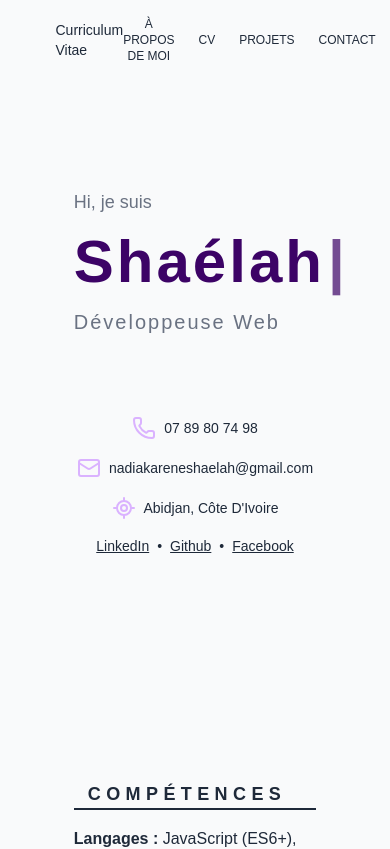
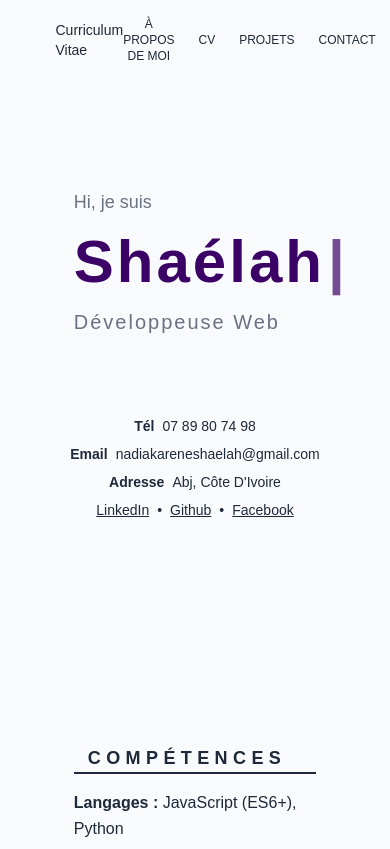
Before and after one commit to shaelahzebato/Dya_Portfolio, a Next.js app: page / in a window 390 px wide. Shown: the top 849 px of the page. Built offline with nearby package versions, Linux system fonts and the light colour scheme.

Commit message:
Gestion du responsive

```diff
--- a/src/app/components/Contact.jsx
+++ b/src/app/components/Contact.jsx
@@ -1,5 +1,5 @@
 import Link from 'next/link'
-import { Phone, Mail, LocateFixed } from "lucide-react";
+import { Phone, Mail, MapIcon } from "lucide-react";
 
 function Contact() {
     return (
@@ -23,7 +23,7 @@ function Contact() {
                 </div>
                 <div className="flex items-center space-x-2">
                     <strong className='max-sm:hidden'>Adresse : </strong>
-                    <strong className='min-sm:hidden'><LocateFixed className="w-6 h-6 text-purple-300" /></strong>
+                    <strong className='min-sm:hidden'><MapIcon className="w-6 h-6 text-purple-300" /></strong>
                     <span>Abidjan, Côte D'Ivoire</span>
                 </div>
                 <div className="flex flex-col space-y-2">
--- a/src/app/components/Introducing.jsx
+++ b/src/app/components/Introducing.jsx
@@ -15,21 +15,18 @@ function Introducing() {
                 </h1>
                 <p className="text-xl text-gray-500 tracking-widest">Développeuse Web</p>
             </div>
-            <div className="mt-20 flex flex-col gap-4">
+            <div className="mt-20 flex flex-col gap-2">
                 <div className="flex items-center space-x-2 text-base max-sm:text-sm max-sm:justify-center">
-                    <strong className='max-sm:hidden'>Tél : </strong>
-                    <strong className='min-sm:hidden'><Phone className="w-6 h-6 text-purple-300" /></strong>
+                    <strong>Tél</strong>
                     <span>07 89 80 74 98</span>
                 </div>
                 <div className="flex items-center space-x-2 text-base max-sm:text-sm max-sm:justify-center">
-                    <strong className='max-sm:hidden'>E-mail : </strong>
-                    <strong className='min-sm:hidden'><Mail className="w-6 h-6 text-purple-300" /></strong>
+                    <strong>Email</strong>
                     <span>nadiakareneshaelah@gmail.com</span>
                 </div>
                 <div className="flex items-center space-x-2 text-base max-sm:text-sm max-sm:justify-center">
-                    <strong className='max-sm:hidden'>Adresse : </strong>
-                    <strong className='min-sm:hidden'><LocateFixed className="w-6 h-6 text-purple-300" /></strong>
-                    <span>Abidjan, Côte D'Ivoire</span>
+                    <strong>Adresse</strong>
+                    <span><span className='max-sm:hidden'>Abidjan</span><span className='min-sm:hidden'>Abj</span>, Côte D'Ivoire</span>
                 </div>
                 <div className="flex items-center space-x-2 text-base max-sm:text-sm max-sm:justify-center">
                     <Link href="https://www.linkedin.com" className="underline">LinkedIn</Link>
```
